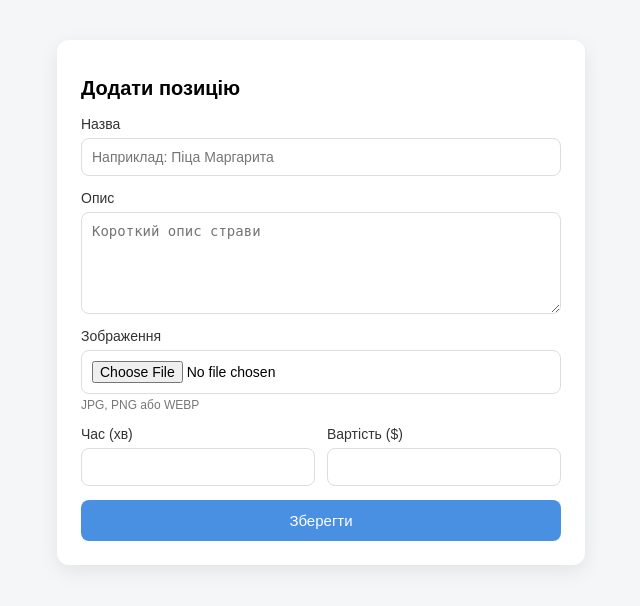
After one commit to evtefeev/FlaskFinalProject2, a Flask app: page /add_position in a window 1280 px wide. The commit adds this page. Shown: the top 606 px of the page, without its empty margins (319-959 px from the left). Run offline with Flask 3, Linux system fonts and the light colour scheme.

Commit message:
Add functionality to add menu positions and update home page layout
- Implemented a new route to handle adding menu positions with image upload.
- Created an HTML form for adding new menu items.
- Enhanced the home page layout with a grid display for menu items and a button to add new positions.
- Added a .gitignore file to exclude __pycache__ from version control.

```diff
--- a/main.py
+++ b/main.py
@@ -1,4 +1,8 @@
-from flask import Flask, render_template
+from os import name
+import os
+import uuid
+
+from flask import Flask, render_template, request
 from database import Menu, Session
 
 
@@ -12,5 +16,41 @@ def index():
     return render_template("home.html", positions=positions)
 
 
+@app.route("/add_position", methods=["GET", "POST"])
+def add_position():
+    if request.method == "POST":
+        name = request.form.get("name")
+        desc = request.form.get("desc")
+        time = int(request.form.get("time"))
+        cost = int(request.form.get("cost"))
+        image = request.files.get("image")
+
+        # print(name, desc, time, cost, image)
+
+        if not image or not image.filename:
+            return "Файл не вибрано або завантаження не вдалося"
+
+        unique_filename = f"{uuid.uuid4()}_{image.filename}"
+        output_path = os.path.join("static/menu", unique_filename)
+
+        with open(output_path, "wb") as f:
+            f.write(image.read())
+
+        item = Menu(
+            name=name,
+            image=output_path,
+            description=desc,
+            time=time,
+            cost=cost,
+        )
+        with Session() as cursor:
+            cursor.add(item)
+            cursor.commit()
+
+        return "Позиція успішно додана!"
+
+    return render_template("add_position.html")
+
+
 if __name__ == "__main__":
     app.run()
--- /dev/null
+++ b/templates/add_position.html
@@ -0,0 +1,131 @@
+<!DOCTYPE html>
+<html lang="uk">
+<head>
+  <meta charset="UTF-8" />
+  <meta name="viewport" content="width=device-width, initial-scale=1.0" />
+  <title>Add Position</title>
+
+  <style>
+    body {
+      font-family: Arial, sans-serif;
+      background: #f4f6f8;
+      margin: 0;
+      padding: 40px;
+      display: flex;
+      justify-content: center;
+    }
+
+    .form-container {
+      background: #fff;
+      padding: 24px;
+      border-radius: 12px;
+      width: 100%;
+      max-width: 480px;
+      box-shadow: 0 6px 20px rgba(0,0,0,0.08);
+    }
+
+    h1 {
+      font-size: 20px;
+      margin-bottom: 16px;
+    }
+
+    .form-group {
+      margin-bottom: 14px;
+      display: flex;
+      flex-direction: column;
+    }
+
+    label {
+      font-size: 14px;
+      margin-bottom: 6px;
+      color: #333;
+    }
+
+    input, textarea {
+      padding: 10px;
+      border: 1px solid #ddd;
+      border-radius: 8px;
+      font-size: 14px;
+      outline: none;
+      transition: 0.2s;
+    }
+
+    input:focus, textarea:focus {
+      border-color: #4a90e2;
+      box-shadow: 0 0 0 3px rgba(74,144,226,0.15);
+    }
+
+    textarea {
+      resize: vertical;
+      min-height: 80px;
+    }
+
+    .row {
+      display: flex;
+      gap: 12px;
+    }
+
+    .row .form-group {
+      flex: 1;
+    }
+
+    button {
+      width: 100%;
+      padding: 12px;
+      background: #4a90e2;
+      color: white;
+      border: none;
+      border-radius: 8px;
+      font-size: 15px;
+      cursor: pointer;
+      transition: 0.2s;
+    }
+
+    button:hover {
+      background: #3a7bd5;
+    }
+
+    .hint {
+      font-size: 12px;
+      color: #777;
+      margin-top: 4px;
+    }
+  </style>
+</head>
+
+<body>
+  <form class="form-container" method="post" enctype="multipart/form-data">
+    <h1>Додати позицію</h1>
+
+    <div class="form-group">
+      <label for="name">Назва</label>
+      <input id="name" type="text" name="name" required placeholder="Наприклад: Піца Маргарита" />
+    </div>
+
+    <div class="form-group">
+      <label for="desc">Опис</label>
+      <textarea id="desc" name="desc" required placeholder="Короткий опис страви"></textarea>
+    </div>
+
+    <div class="form-group">
+      <label for="image">Зображення</label>
+      <input id="image" type="file" name="image" accept="image/*" required />
+      <div class="hint">JPG, PNG або WEBP</div>
+    </div>
+
+    <div class="row">
+      <div class="form-group">
+        <label for="time">Час (хв)</label>
+        <input id="time" type="number" name="time" min="1" required />
+      </div>
+
+      <div class="form-group">
+        <label for="cost">Вартість ($)</label>
+        <input id="cost" type="number" name="cost" min="0" step="0.01" required />
+      </div>
+    </div>
+
+    <button type="submit">Зберегти</button>
+  </form>
+</body>
+</html>
```
Also changed, not shown: ckecklist.md (+13 -13 lines), templates/home.html (+110 -17 lines), database.db, static/menu/95a6bed9-2675-478a-b2f8-ab296ffeed99_Screenshot from 2026-05-28 19-23-17.png (added), static/menu/a98f6f51-7093-4de4-894a-1a5e10e2d295_Screenshot from 2026-05-28 19-34-27.png (added), 1 other file.
